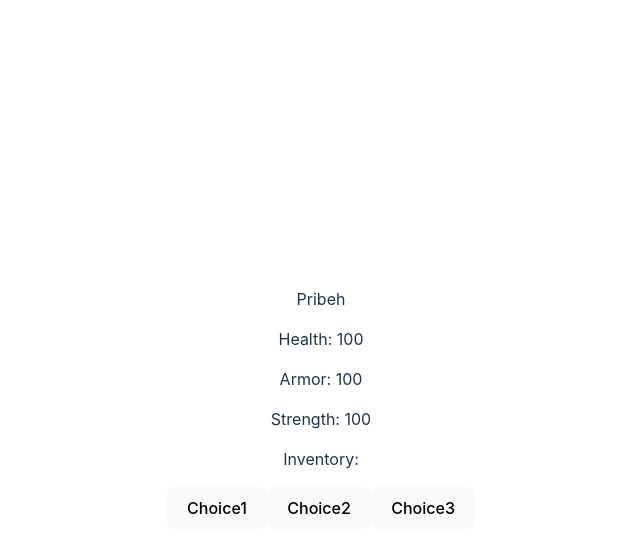
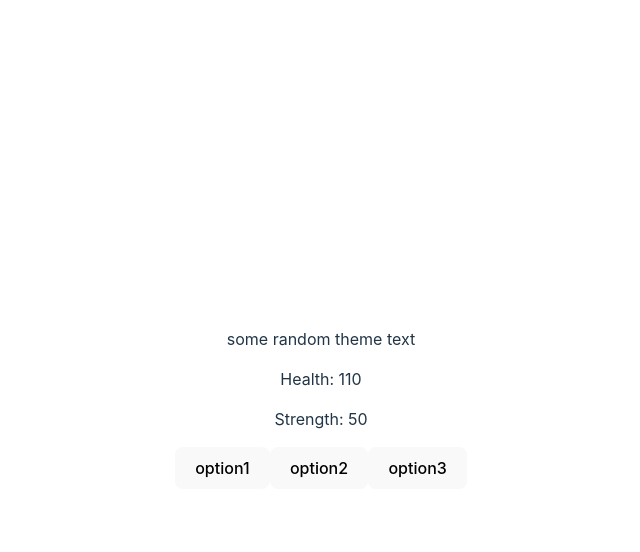
Before and after one commit to LUKAS1272/vite-react, a React (Vite) app: page / in a window 1280 px wide. Both pictures are taken after typing "Sample" into the empty fields and a click on the button "Submit". Shown: the top 552 px of the page, without its empty margins (319-959 px from the left). Built offline with nearby package versions, Linux system fonts and the light colour scheme; no server answers.

Commit message:
Nacitani dat s db

```diff
--- a/db.json
+++ b/db.json
@@ -7,7 +7,8 @@
         "option1",
         "option2",
         "option3"
-      ]
+      ],
+      "id": "b318"
     }
   ],
   "stats": {
--- a/src/Story.tsx
+++ b/src/Story.tsx
@@ -1,32 +1,44 @@
-import { useState } from 'react';
+import { useState, useEffect } from 'react';
 import './App.css';
 
 function Story() {
-  const [story, setStory] = useState<string>('Pribeh');
-  const [health, setHealth] = useState<number>(100);
-  const [armor, setArmor] = useState<number>(100);
-  const [strength, setStrength] = useState<number>(100);
-  const [inventory, SetInventory] = useState<string>('');
+  // Stav pro příběh, volby a statistiky
+  const [storyText, setStoryText] = useState<string>('');  // Text příběhu
+  const [options, setOptions] = useState<string[]>([]);  // Možnosti pro tlačítka
+  const [chosenOption, setChosenOption] = useState<string | null>(null);  // Vybraná volba
+  const [health, setHealth] = useState<number>();
+  const [strength, setStrength] = useState<number>();
 
-  const buttonsArray: string[] = ['Choice1', 'Choice2', 'Choice3'];
+  useEffect(() => {
+    fetch('/db.json') // Cesta k vašemu db.json
+      .then((response) => response.json())
+      .then((data) => {
+        const firstStory = data.story[0]; // Předpokládáme, že máte pouze jeden příběh
+        setStoryText(firstStory.text);
+        setOptions(firstStory.options);  // Nastavíme možnosti pro tlačítka
+        setHealth(data.stats.health);  // Nastavení health
+        setStrength(data.stats.strength);  // Nastavení strength
+      })
+      .catch((error) => console.error('Error fetching data:', error));
+  }, []);
 
   const handleButtonClick = (choice: string) => {
-    setStory(`You chose: ${choice}`);
+    setChosenOption(choice);
+    setStoryText(`You chose: ${choice}`); // Měníme text příběhu na základě volby
   };
 
   return (
     <>
-      <p id="TextBoxStory">{story}</p>
+      <p id="TextBoxStory">{storyText}</p>
       <div>
         <p>Health: {health}</p>
-        <p>Armor: {armor}</p>
         <p>Strength: {strength}</p>
-        <p>Inventory: {inventory}</p>
       </div>
       <div>
-        {buttonsArray.map((goal, index) => (
-          <button key={index} onClick={() => handleButtonClick(goal)}>
-            {goal}
+        {/* Mapujeme možnosti do tlačítek */}
+        {options.map((option, index) => (
+          <button key={index} onClick={() => handleButtonClick(option)}>
+            {option}
           </button>
         ))}
       </div>
```
